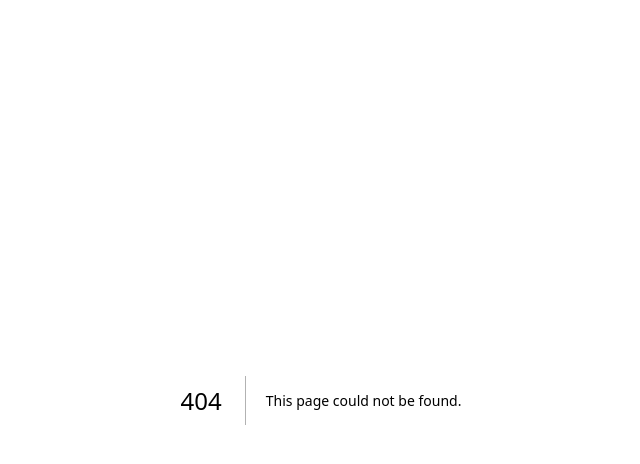
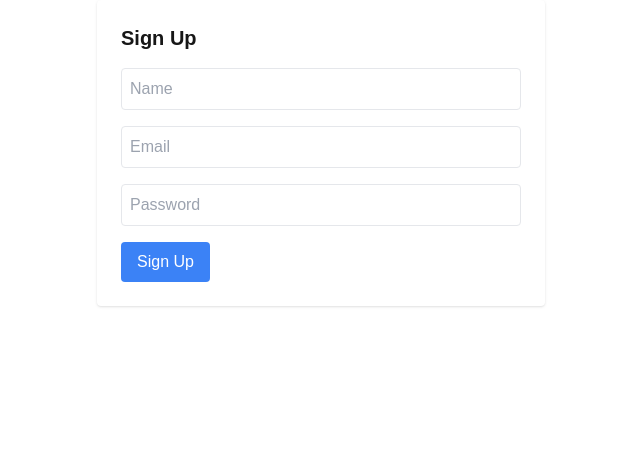
Before and after one commit to abdoh-alkhateeb/chatstream, a Next.js app in the folder frontend/: page /auth/signup in a window 1280 px wide. Before the commit this address had no page. Shown: the top 464 px of the page, without its empty margins (319-959 px from the left). Built offline with nearby package versions, Linux system fonts and the light colour scheme.

Commit message:
Add signup page

```diff
--- /dev/null
+++ b/frontend/app/auth/signup/page.tsx
@@ -0,0 +1,36 @@
+"use client";
+
+import { useState } from "react";
+import { useRouter } from "next/navigation";
+import axios from "axios";
+
+export default function SignupPage() {
+  const [name, setName] = useState("");
+  const [email, setEmail] = useState("");
+  const [password, setPassword] = useState("");
+
+  const router = useRouter();
+
+  const handleSignup = async (e: React.FormEvent) => {
+    e.preventDefault();
+
+    try {
+      const response = await axios.post("/api/v1/auth/signup", { name, email, password });
+      alert(response.data.message);
+
+      router.push("/auth/login");
+    } catch (error) {
+      alert("Signup failed!");
+    }
+  };
+
+  return (
+    <form onSubmit={handleSignup} className="max-w-md mx-auto bg-white shadow p-6 rounded">
+      <h1 className="text-xl font-bold mb-4">Sign Up</h1>
+      <input type="text" placeholder="Name" value={name} onChange={(e) => setName(e.target.value)} className="w-full border mb-4 p-2 rounded" />
+      <input type="email" placeholder="Email" value={email} onChange={(e) => setEmail(e.target.value)} className="w-full border mb-4 p-2 rounded" />
+      <input type="password" placeholder="Password" value={password} onChange={(e) => setPassword(e.target.value)} className="w-full border mb-4 p-2 rounded" />
+      <button className="bg-blue-500 text-white py-2 px-4 rounded">Sign Up</button>
+    </form>
+  );
+}
```
